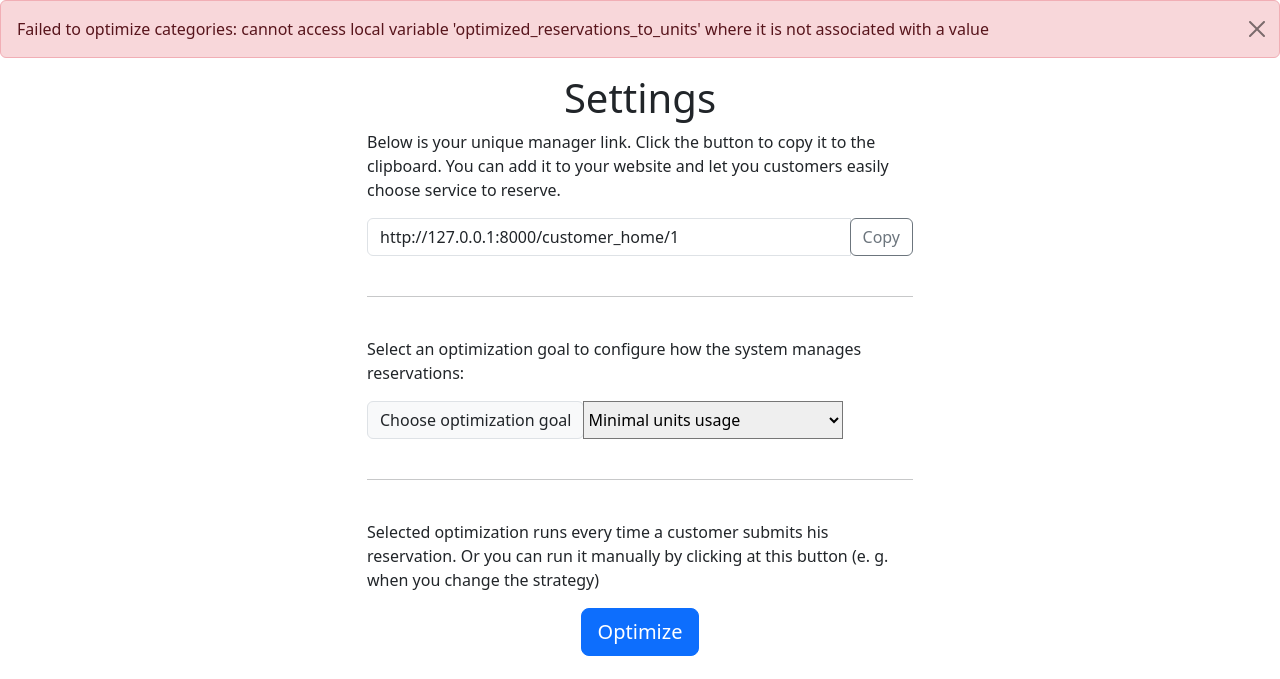
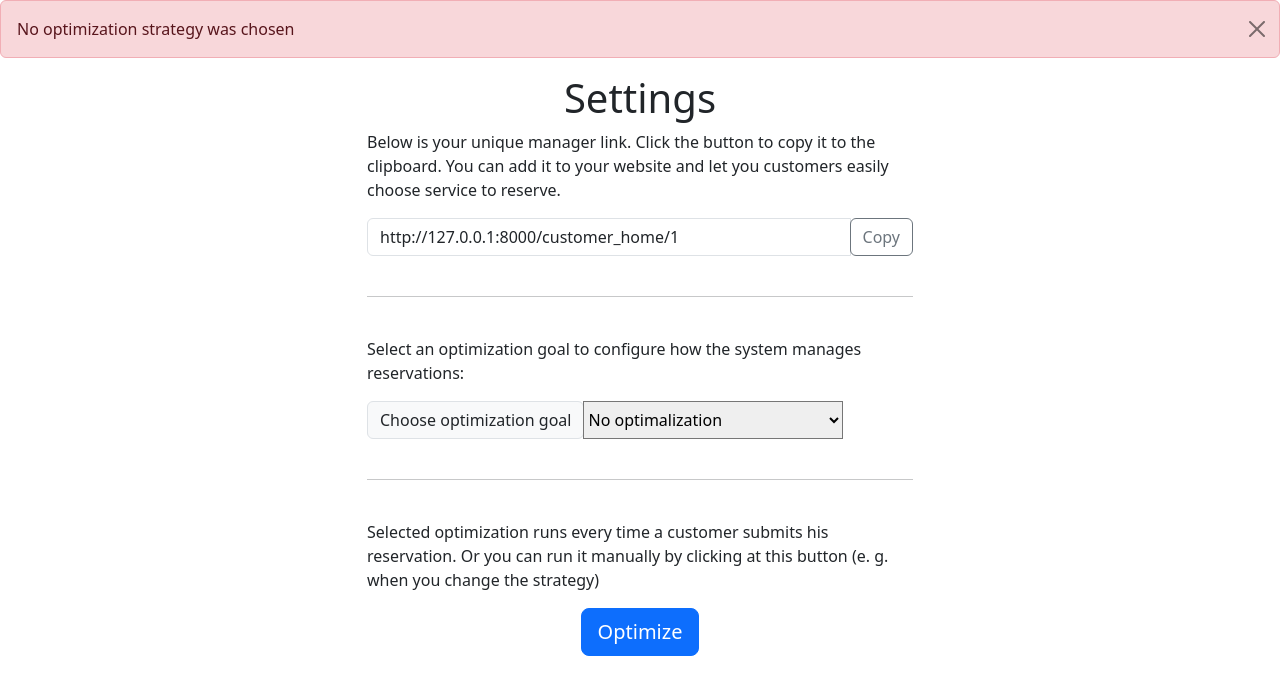
Before and after one commit to sarkadol/quickreserve, a Django app: page /optimize in a window 1280 px wide. Shown: the part 56-735 px from the top of the page. Run offline with Django 4.2, Linux system fonts and the light colour scheme; a user stored in the database is signed in; data comes from the database, SQL or seed files in the repository; both versions use the stored data as it was after the commit; some libraries are stand-ins or nearby versions.

Commit message:
no strategy added

```diff
--- a/base/models.py
+++ b/base/models.py
@@ -20,7 +20,8 @@ class ManagerProfile(models.Model):
     user = models.OneToOneField(User, on_delete=models.CASCADE, related_name='managerprofile')
     optimization_strategy = models.CharField(max_length=30, default='min_units', choices=[
         ('min_units', 'Minimal units usage'),
-        ('equally_distributed', 'Equally distributed reservations')
+        ('equally_distributed', 'Equally distributed reservations'),
+        ('no_optimization','No optimizaton')
     ])
     manager_link = models.URLField(max_length=200, blank=True)
 
--- a/base/optimization.py
+++ b/base/optimization.py
@@ -40,14 +40,14 @@ def optimize_category(category,day=None):  # day = today as default value
 
     for unit in units:
         create_slots_for_unit(unit, day, category.opening_time, category.closing_time)
+    #select a strategy
 
-    #select a strategy
     if strategy == "min_units":
         optimized_reservations_to_units = optimize_category_min_units(units, slots, reservations)
     elif strategy == "equally_distributed":
         optimized_reservations_to_units = optimize_category_equally_distributed_by_time(units, slots, reservations)
-
-        print("equally_distributed OPT_STRATEGY")
+    else:
+        return
 
     #print_results(units,reservations, optimized_reservations_to_units)
     #print_assignment_summary(units, reservations, optimized_reservations_to_units)
--- a/base/views.py
+++ b/base/views.py
@@ -1285,6 +1285,14 @@ def optimize(request):
     #strategy="equally_distributed"
     strategy=request.user.managerprofile.optimization_strategy
     # Assuming you have a function to optimize categories
+    if strategy=='no_optimization':
+        print('not optimizing')
+
+        error_message = "No optimization strategy was chosen"
+        messages.error(request, error_message)
+        return render(
+        request, "manager_link.html",{'profile':profile}   )
+
     try:
         # Optimizing only for tomorrow
         day_to_optimize = start_day
@@ -1305,7 +1313,7 @@ def optimize(request):
     return render(
         request, "manager_link.html",{'profile':profile}
 
-    )  # Replace 'some-view-name' with the actual view you want to redirect to
+    )
 
 def save_optimization_strategy(request):
     print("save_optimization_strategy")
--- a/templates/manager_link.html
+++ b/templates/manager_link.html
@@ -35,6 +35,7 @@
                     <select class="custom-select" id="optimizationStrategy" name="optimizationStrategy">
                         <option value="min_units" {% if profile.optimization_strategy == "min_units" %}selected{% endif %}>Minimal units usage</option>
                         <option value="equally_distributed" {% if profile.optimization_strategy == "equally_distributed" %}selected{% endif %}>Equally distributed reservations</option>
+                        <option value="no_optimization" {% if profile.optimization_strategy == "no_optimization" %}selected{% endif %}> No optimalization </option>
                     </select>
                 </div>
 
```
Also changed, not shown: base/migrations/0042_alter_managerprofile_optimization_strategy.py (added), base/migrations/0043_alter_managerprofile_optimization_strategy.py (added), base/migrations/0044_alter_managerprofile_optimization_strategy.py (added), db.sqlite3.
